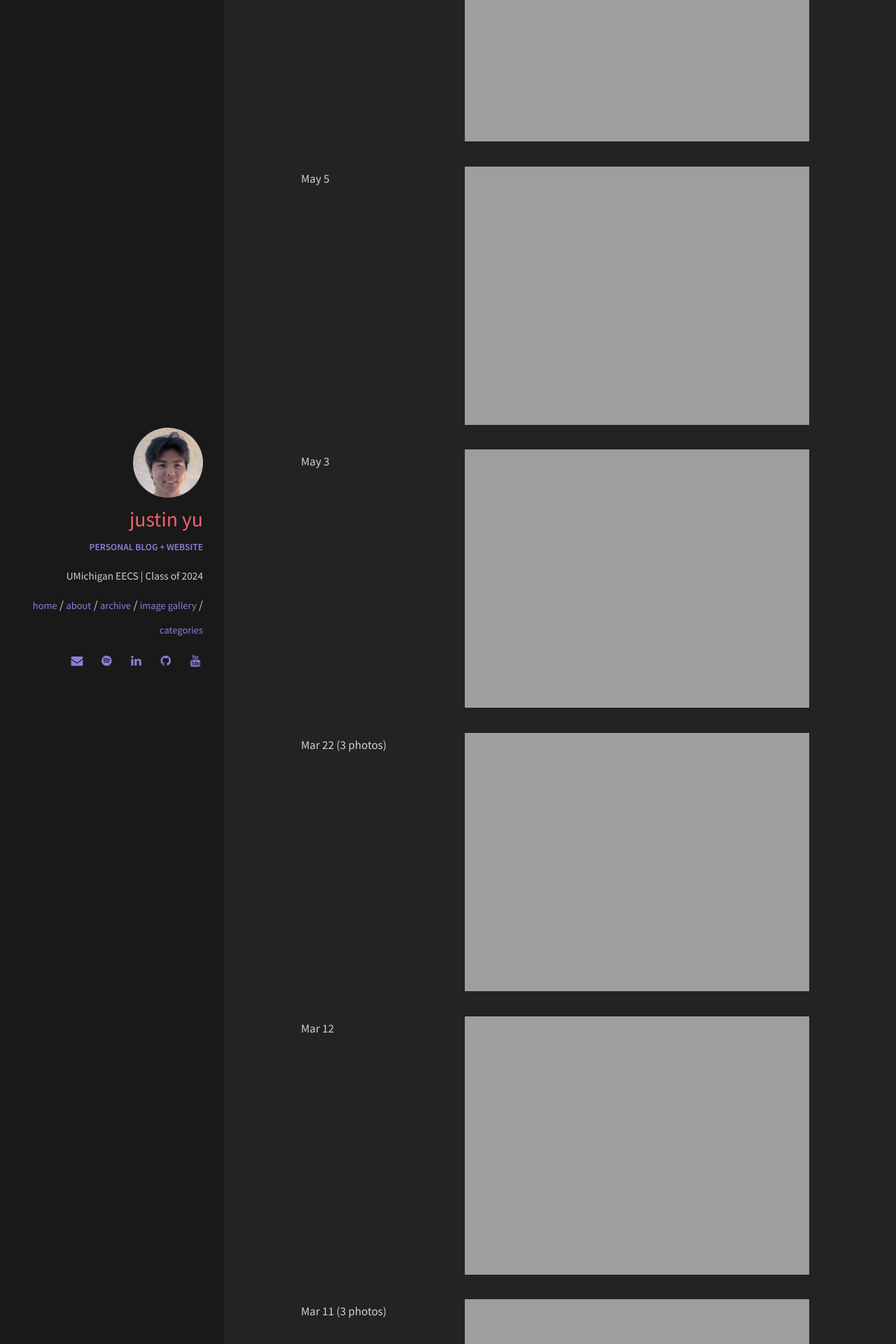
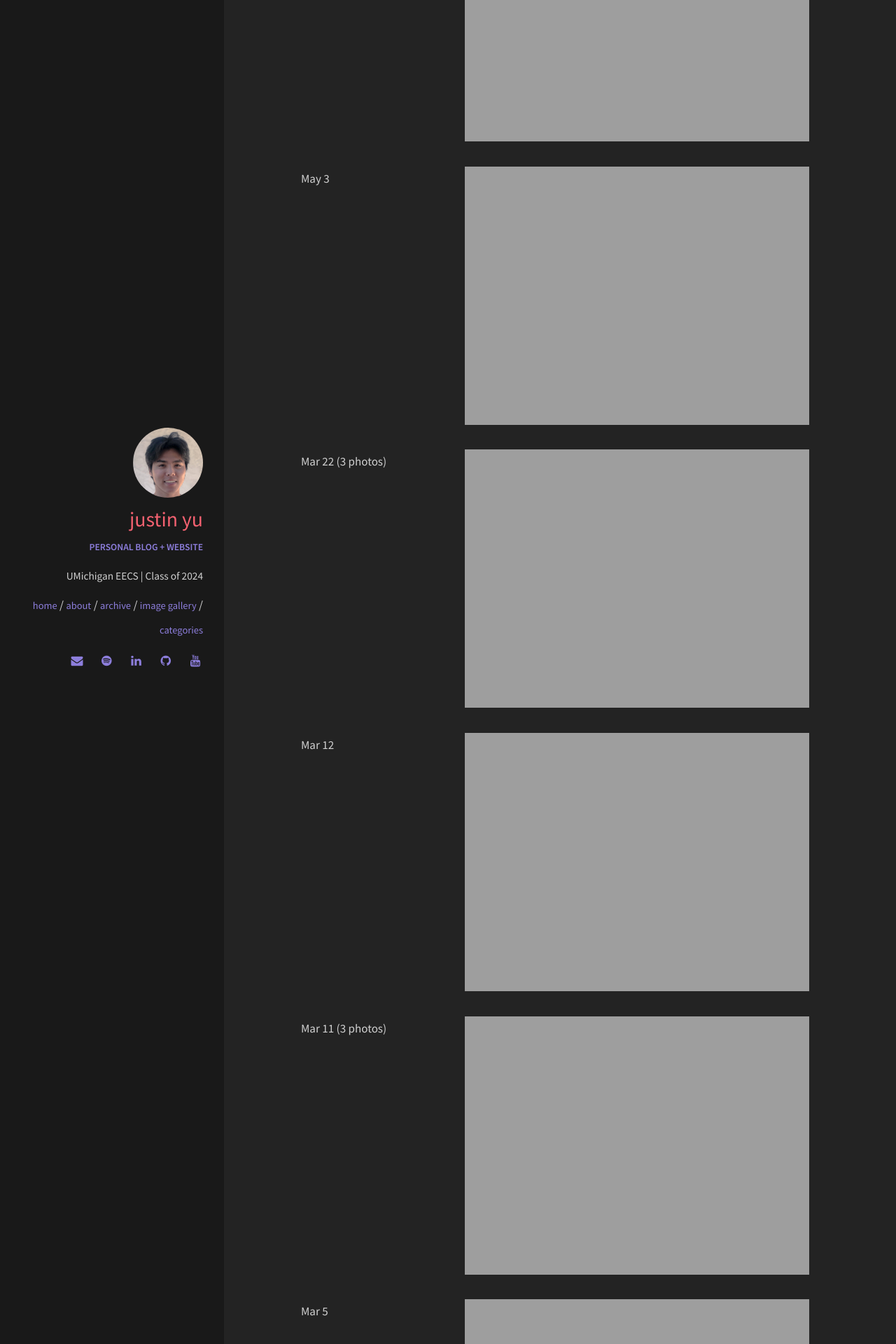
Before and after one commit to uynitsuj/uynitsuj.github.io, a Jekyll site: the page built from imgGallery.html, in a window 1280 px wide. Shown: the part 419-2339 px from the top of the page at 70% size. Built offline with Jekyll 4.4.1, drawn with Linux system fonts in a browser that asks for light colours.

Commit message:
Update imgGallery.html

```diff
--- a/imgGallery.html
+++ b/imgGallery.html
@@ -12,9 +12,6 @@ permalink: /img_gallery/
       </div>
       <ul>
         <ol><div style="width:140px;float:left;"> May 11</div> <a href="{{ site.url }}/img/gallery/ezgif-3-fced31d97cb5.gif" data-lightbox="QPassemblydemo" data-title="Assembled Quadruped Demo"><img width="60%" src="{{ site.url }}/img/gallery/ezgif-3-fced31d97cb5.gif"></a>
-        </ol>
-        <br>
-        <ol><div style="width:140px;float:left;"> May 5</div> <a href="{{ site.url }}/img/gallery/DSC2127-min.png" data-lightbox="QPassemblyphoto" data-title="Assembling the Quadruped"><img width="60%" src="{{ site.url }}/img/gallery/DSC2127-min.png"></a>
         </ol>
         <br>
         <ol><div style="width:140px;float:left;"> May 3</div> <a href="{{ site.url }}/img/gallery/legdemo.gif" data-lightbox="QPlegdemo" data-title="Quadruped Leg Demo"><img width="60%" src="{{ site.url }}/img/gallery/legdemo.gif"></a>
```
